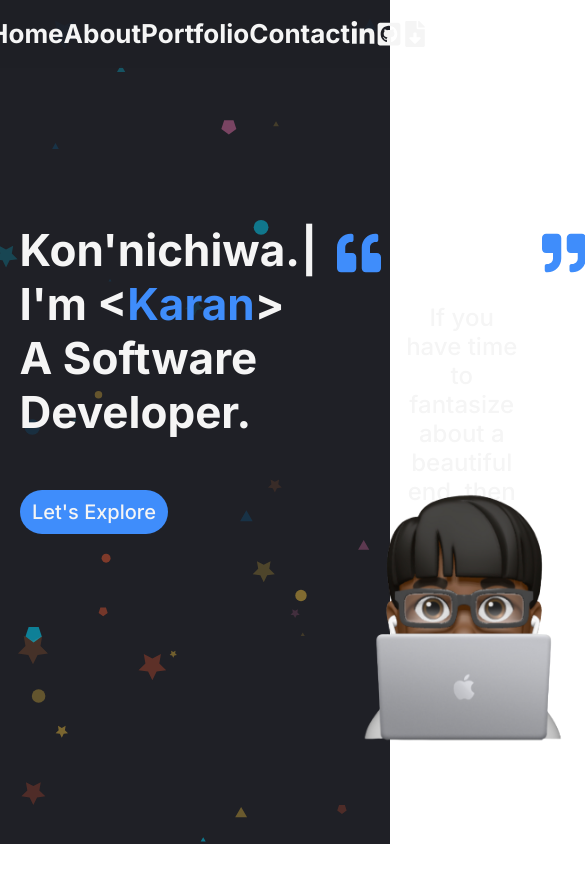
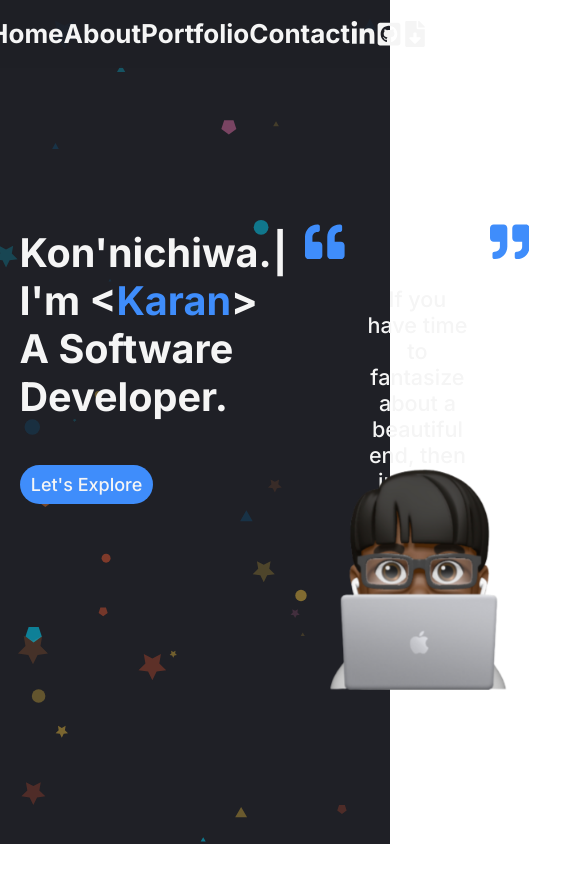
Before and after one commit to iKarans/iPortfolio, a React (Create React App) app: page / in a window 390 px wide. Shown: the top 882 px of the page, 585 px wide, since content can reach past the window. After the commit the page ends 844 px from the top, so only its background shows below. Built offline with nearby package versions, Linux system fonts and the light colour scheme; no server answers.

Commit message:
responsiveness to landing and about

```diff
--- a/package.json
+++ b/package.json
@@ -12,8 +12,6 @@
     "@types/react": "^17.0.44",
     "@types/react-icons": "^3.0.0",
     "axios": "^0.26.1",
-    "emailjs-com": "^3.2.0",
-    "google-map-react": "^2.1.10",
     "leaflet": "^1.8.0",
     "leaflet-css": "^0.1.0",
     "react": "^18.1.0",
@@ -52,7 +50,6 @@
     ]
   },
   "devDependencies": {
-    "@types/google-map-react": "^2.1.5",
     "@types/leaflet": "^1.7.9",
     "@types/react-dom": "^17.0.16"
   }
--- a/src/components/NavBar/NavBar.scss
+++ b/src/components/NavBar/NavBar.scss
@@ -1,7 +1,5 @@
 @use "../../sass/variables.scss" as *;
-// @import "../../sass/mixins.scss";
-// @import "../../sass/resets.scss";
-// @import "../../sass/typography.scss";
+@use "../../sass/mixins.scss" as *;
 
 // same as landing
 
@@ -20,9 +18,15 @@ $memoji-height: 35px;
     font-weight: 700;
     background-color: rgba(31, 32, 38, 0.9);
     z-index: 1;
+    @include mobile {
+        font-size: $nav-font * 0.67;
+    }
     &__memoji {
         height : $memoji-height;
         object-fit: contain;
+        @include mobile {
+            height: $memoji-height * 0.67;
+        }
     }
     &__links {
         display: flex;
@@ -42,6 +46,9 @@ $memoji-height: 35px;
         justify-content: space-between;
         align-items: center;
         flex: 0.1;
+        @include mobile {
+            display: none;
+        }
         &__social {
             display: flex;
             align-items: center;
--- a/src/components/SkillGrid/SkillGrid.scss
+++ b/src/components/SkillGrid/SkillGrid.scss
@@ -3,7 +3,7 @@
 
 
 $svg-size: toRem(40);
-$text-font: 24px;
+// $text-font: 24px;
 
 .skill-grid {
     border: toRem(5) solid $primary-blue;
@@ -30,7 +30,7 @@ $text-font: 24px;
         }
     }
     &__text {
-        font-size: $text-font;
+        font-size: 24px;
         animation: slide-in-right 1s cubic-bezier(0.250, 0.460, 0.450, 0.940) both;
         &:hover {
             fill: $primary-blue;
--- a/src/components/Title/Title.scss
+++ b/src/components/Title/Title.scss
@@ -1,7 +1,5 @@
 @use "../../sass/variables.scss" as *;
-// @import "../../sass/mixins.scss";
-// @import "../../sass/resets.scss";
-// @import "../../sass/typography.scss";
+@use "../../sass/mixins.scss" as *;
 
 .title {
     display: flex;
@@ -16,6 +14,9 @@
 .about__title {
     grid-column: 1 / 3;
     justify-self: center;
+    @include mobile {
+        grid-column: 1 / -1;
+    }
 }
 
 .portfolio__title {
--- a/src/pages/About/About.scss
+++ b/src/pages/About/About.scss
@@ -1,7 +1,6 @@
 @use "../../sass/variables.scss" as *;
-// @import "../../sass/mixins.scss";
-// @import "../../sass/resets.scss";
-// @import "../../sass/typography.scss";
+@use "../../sass/mixins.scss" as *;
+
 
 .about {
     display: grid;
@@ -10,11 +9,15 @@
     grid-gap: 20px;;
     padding: 1% 5%;
     min-height: 92vh;
-    &__heading {
-        grid-column: 1 / 3;
+    @include mobile {
+        grid-template-columns: 1fr;
+        grid-template-rows: auto auto auto auto;
     }
     &__about-me {
         grid-column: 1 / 3;
         text-align: center;
+        @include mobile {
+            grid-column: 1 / -1;
+        }
     }
 }
--- a/src/pages/Contact/Contact.scss
+++ b/src/pages/Contact/Contact.scss
@@ -11,7 +11,13 @@
     min-height: 92vh;
     &__map {
         height: 100%;
-        &__popup {
+        width: 100%;
+        &__marker {
+            color: $primary-blue !important;
         }
     }
 }
+
+.leaflet-popup-content {
+    color: $primary-blue;
+}
--- a/src/pages/Contact/Contact.tsx
+++ b/src/pages/Contact/Contact.tsx
@@ -5,6 +5,15 @@ import "./Contact.scss";
 import { MapContainer, Marker, Popup, TileLayer} from 'react-leaflet';
 import 'leaflet/dist/leaflet.css';
 
+import icon from 'leaflet/dist/images/marker-icon.png';
+import iconShadow from 'leaflet/dist/images/marker-shadow.png';
+import L from 'leaflet';
+
+let DefaultIcon = L.icon({
+        className: "contact__map__marker",
+        iconUrl: icon,
+        shadowUrl: iconShadow
+    });
 interface ContactProps {
 
 }
@@ -19,6 +28,11 @@ export const Contact: React.FC<ContactProps> = ({}) => {
                                 attribution='&copy; <a href="https://www.openstreetmap.org/copyright">OpenStreetMap</a> contributors'
                                 url="https://{s}.tile.openstreetmap.org/{z}/{x}/{y}.png"
                                 />
+                                <Marker position={[51.511074, -0.377232]} icon={DefaultIcon}>
+                                        <Popup className="contact__map__markup__popup">
+                                                Aren't you nosy?
+                                        </Popup>
+                                </Marker>
                         </MapContainer>
                 </div>
         );
--- a/src/pages/Landing/Landing.scss
+++ b/src/pages/Landing/Landing.scss
@@ -10,16 +10,30 @@ $svg-size: toRem(44);
     padding: 1% 5%;
     grid-template-columns: 1fr 1fr;
     grid-template-rows: 1fr 1fr;
+    @include mobile {
+        grid-template-columns: 1fr;
+        grid-template-rows: auto auto auto auto;
+        justify-content: center;
+        align-content: center;
+    }
     min-height: 92vh;
     justify-items: center;
-    &__heading {
+    &__heading-container {
+        height: 60%;
         align-self: end;
-        text-align: start;
         justify-self: start;
-        height: 60%;
-        animation: slide-in-left 1s cubic-bezier(0.250, 0.460, 0.450, 0.940) both;
-        &__karan {
-            color: $primary-blue;
+        @include mobile {
+            height: 100%;
+        }
+        &__heading {
+            text-align: start;
+            @include mobile {
+                text-align: center;
+            }
+            animation: slide-in-left 1s cubic-bezier(0.250, 0.460, 0.450, 0.940) both;
+            &__karan {
+                color: $primary-blue;
+            }
         }
     }
     &__quote-container {
@@ -29,6 +43,9 @@ $svg-size: toRem(44);
         grid-template-rows: auto auto;
         grid-gap: toRem(20);
         height: 60%;
+        @include mobile {
+            height: 100%;
+        }
         animation: slide-in-top 1.5s cubic-bezier(0.250, 0.460, 0.450, 0.940) both;
         svg {
             font-size: $svg-size;
@@ -52,6 +69,10 @@ $svg-size: toRem(44);
         height: $memoji-height;
         object-fit: contain;
         align-self: start;
+        @include mobile {
+            justify-self: center;
+            align-self: center;
+        }
         animation: slide-in-right 1.5s cubic-bezier(0.250, 0.460, 0.450, 0.940) both;
     }
     &__explore {
@@ -66,6 +87,10 @@ $svg-size: toRem(44);
         font-size: toRem(20);
         font-weight: 500;
         justify-self: start;
+        @include mobile {
+            justify-self: center;
+            grid-row: 4 / 5;
+        }
         animation: slide-in-left 1s cubic-bezier(0.250, 0.460, 0.450, 0.940) both;
         &:hover {
             background-color: $primary-white;
--- a/src/pages/Landing/Landing.tsx
+++ b/src/pages/Landing/Landing.tsx
@@ -28,18 +28,20 @@ export const Landing: React.FC<LandingProps> = ({}) => {
 
         return (
             <div className="landing">
-                <h1 className="landing__heading">
+                <div className="landing__heading-container">
+                    <h1 className="landing__heading-container__heading">
                         <Typewriter
                         options={{
                             strings: ["Hello.", "Kon'nichiwa.", "Vaṇakkam.",
-                        "annyeonghasibnikka.", "Hola.", "Hallo.", "Ciao.", "Nǐ hǎo.", "'ahlan.", "namaste."],
+                            "Hola.", "Hallo.", "Ciao.", "Nǐ hǎo.", "'ahlan.", "namaste."],
                             autoStart: true,
                             loop: true,
                         }}
                         />
-                    I'm &lt;<span className="landing__heading__karan">Karan</span>&gt;<br></br>
+                        I'm &lt;<span className="landing__heading-container__heading__karan">Karan</span>&gt;<br></br>
                         A Software Developer.
                     </h1>
+                </div>
                 <div className="landing__quote-container">
                     <FaQuoteLeft className="landing__quote-container__left-marks"/>
                     <FaQuoteRight className="landing__quote-container__right-marks" />
--- a/src/sass/_mixins.scss
+++ b/src/sass/_mixins.scss
@@ -4,3 +4,19 @@
     $remValue: ($value / 16) + rem;
     @return $remValue;
 }
+
+@mixin gradient-text {
+    background-size: 100%;
+    -webkit-background-clip: text;
+    -moz-background-clip: text;
+    -webkit-text-fill-color: transparent;
+    -moz-text-fill-color: transparent;
+}
+
+@mixin mobile {
+    @media (max-width: $mobile-breakpoint) { @content; }
+}
+
+@mixin tablet {
+    @media (max-width: $tablet-breakpoint) { @content; }
+}
--- a/src/sass/_typography.scss
+++ b/src/sass/_typography.scss
@@ -39,17 +39,14 @@ p {
     font-weight: 500;
 }
 
+@include tablet {
+    :root {
+        font-size: 90%;
+    }
+    }
 
-@media screen and (min-width: $tablet-breakpoint) {
-// increases font-size of all items by 10%
+@include mobile {
 :root {
-    font-size: 110%;
+    font-size: 70%;
 }
 }
-
-@media screen and (min-width: $desktop-breakpoint) {
-// increases font-size of all items by 20%
-:root {
-    font-size: 120%;
-}
-}
```
Also changed, not shown: 1 other file (tests, documents, lock files or other folders). Lines whose indentation alone changed are shown as unchanged.
